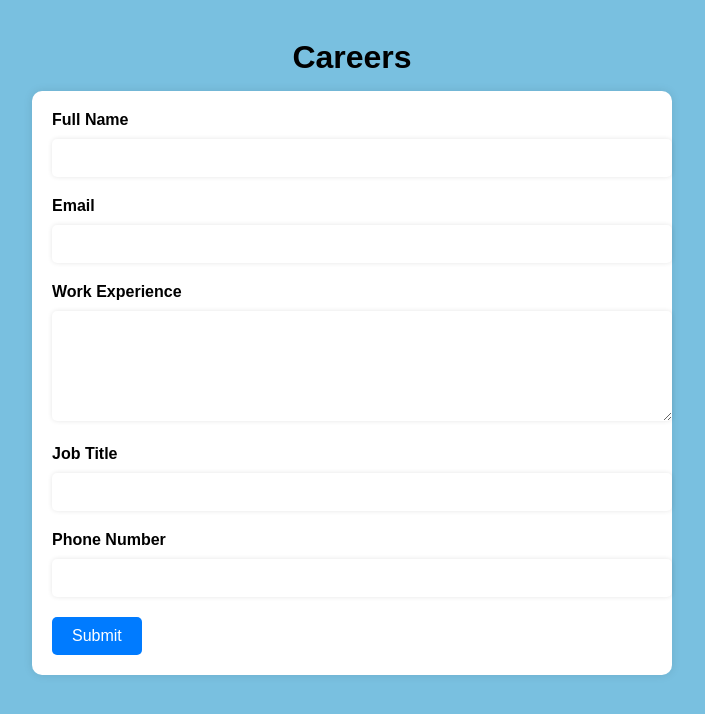
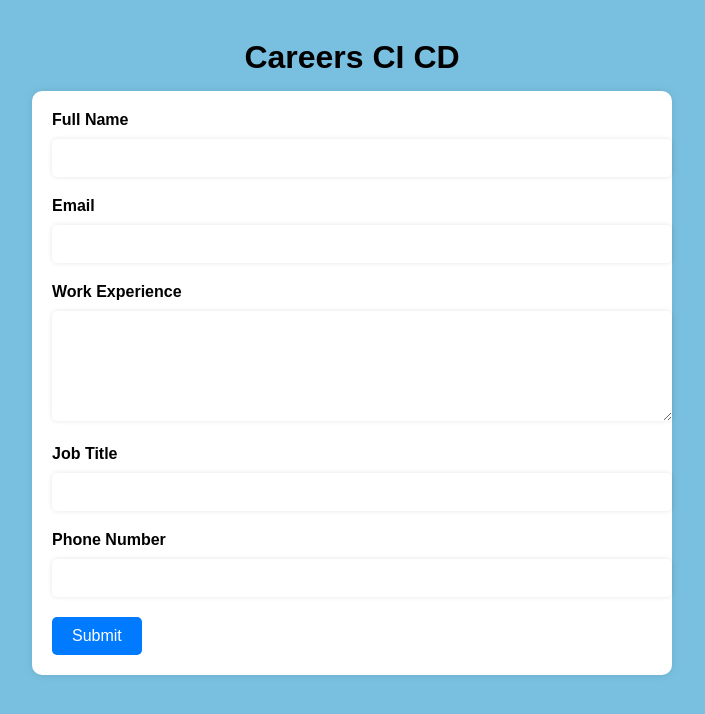
Before and after one commit to arohyadav/nodecicd, a website: page index.html in a window 1280 px wide. Shown: the whole page, without its empty margins (288-993 px from the left). Drawn offline with Linux system fonts and the light colour scheme.

Commit message:
Update index.html

```diff
--- a/index.html
+++ b/index.html
@@ -58,7 +58,7 @@
 	</style>
 </head>
 <body>
-	<h1>Careers</h1>
+	<h1>Careers CI CD</h1>
 	<form  method="post" action="submit-form">
 		<label for="fullname">Full Name</label>
 		<input type="text" id="fullname" name="fullname" required>
```
